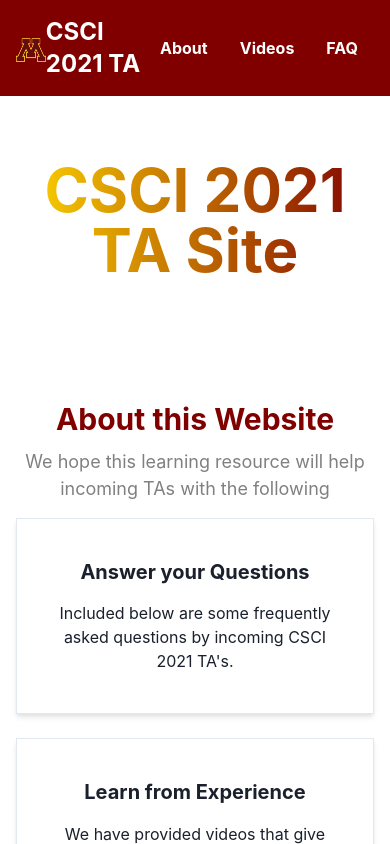
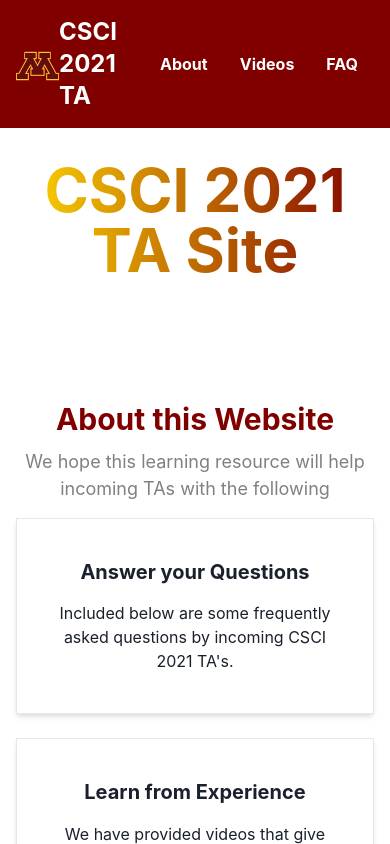
Before and after one commit to Gitphin/csci-2021-ta-site, a React (Vite) app: page / in a window 390 px wide. Shown: the top 844 px of the page. Built offline with nearby package versions, Linux system fonts and the light colour scheme.

Commit message:
Updated nav bar header for mobile

```diff
--- a/src/App.jsx
+++ b/src/App.jsx
@@ -35,8 +35,8 @@
           href="https://twin-cities.umn.edu/"
         >
           <Image alt="Logo"
-            boxSize="10"
-            mr={2}
+            boxSize="12"
+            mr={{base: 8, md: 4}}
             mt={1}
             src='/UMN-Logo.png' /></Link>
         <Heading size="lg">CSCI 2021 TA</Heading>
```
Also changed, not shown: 1 other file (tests, documents, lock files or other folders).
